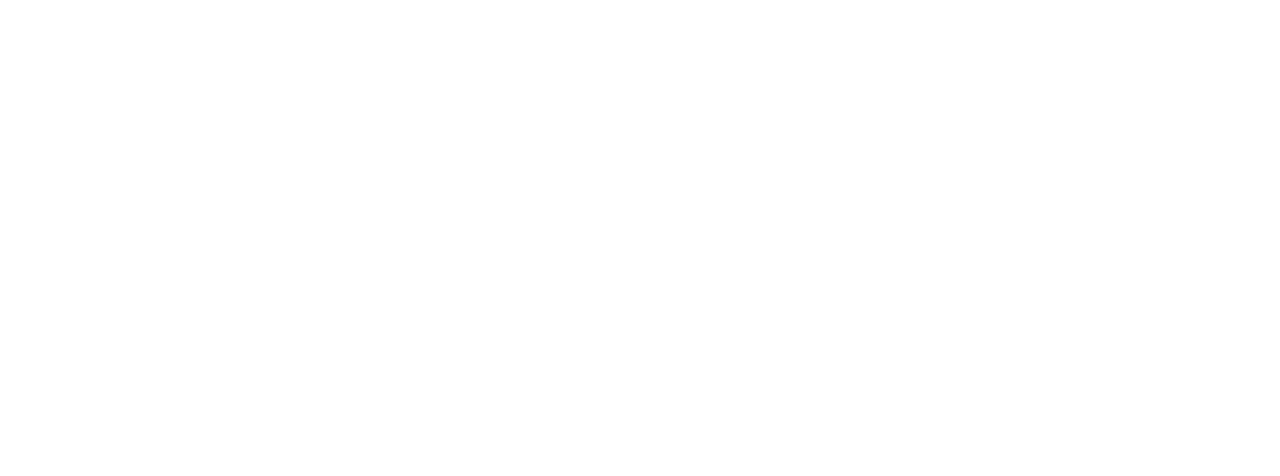
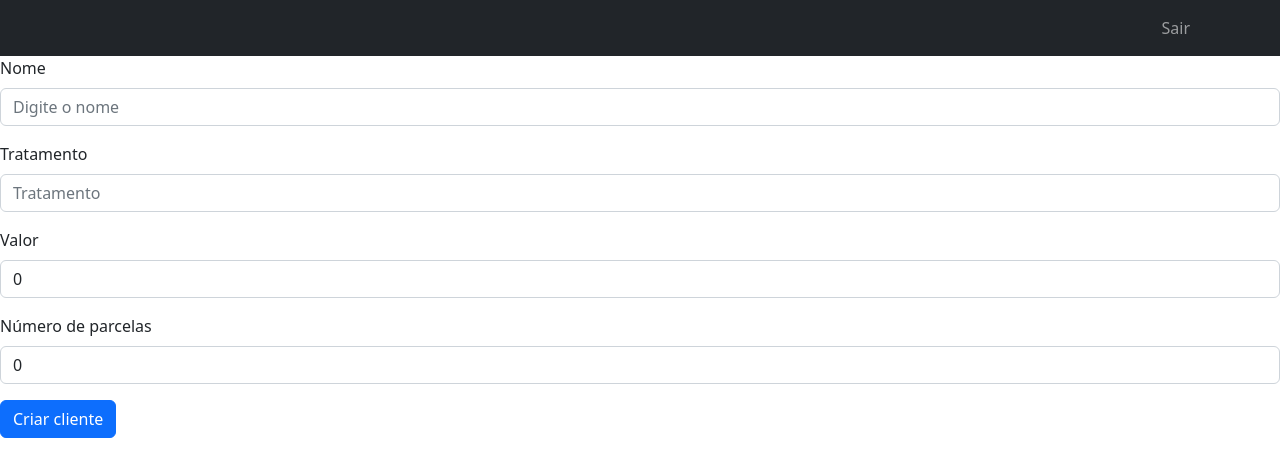
Before and after one commit to Humberto-Bonadiman/softeo-frontend, a React (Create React App) app: page /clients/create in a window 1280 px wide. Before the commit this address had no page. Shown: the top 476 px of the page. Built offline with nearby package versions, Linux system fonts and the light colour scheme.

Commit message:
feat: create page to create new clients

```diff
--- a/src/pages/Clients.tsx
+++ b/src/pages/Clients.tsx
@@ -1,12 +1,14 @@
 import { useContext, useEffect } from 'react';
-import { Link } from 'react-router-dom';
+import { Link, useNavigate } from 'react-router-dom';
 import { fetchApiShowClientByDentistId, fetchApiFindClientById } from '../services/fetchApi';
 import { DentistContext } from '../context/DentistContext';
 import Header from '../components/Header';
 import { VscEdit, VscTrash } from 'react-icons/vsc';
+import '../styles/clients.css';
 
 const Clients = () => {
   const { setAllClients, allClients, setOneClient } = useContext(DentistContext);
+  const navigate = useNavigate();
 
   const getClientsByDentist = async () => {
     const value = localStorage.getItem('token');
@@ -25,6 +27,10 @@
     const result = await fetchApiFindClientById(id, value.substring(1, value.length-1));
     const data = await result.json();
     setOneClient(data);
+  };
+
+  const navigateToCreateUser = () => {
+    navigate('/clients/create');
   };
 
 /*   const deleteClient = (id: string) => {
@@ -47,7 +53,17 @@
   return(
     <div>
       <Header />
-      <h1>Clients</h1>
+      <div className="below-header">
+        <h3 className="h3">Listagem de clientes</h3>
+        <button
+          type="button"
+          className="btn btn-primary"
+          data-testid="redirect-button"
+          onClick={ navigateToCreateUser }
+        >
+          Adicionar novo contato
+        </button>
+      </div>
       <div className="table-responsive">
         <table className="table table-sm table-dark">
           <thead>
--- /dev/null
+++ b/src/pages/CreateClient.tsx
@@ -0,0 +1,103 @@
+import { useState } from 'react';
+import { useNavigate, useParams } from 'react-router-dom';
+import Header from './../components/Header';
+import Button from 'react-bootstrap/Button';
+import { Alert, Form } from 'react-bootstrap';
+import { fetchApiCreateClient } from '../services/fetchApi';
+// import { DentistContext } from '../context/DentistContext';
+
+const CreateClient = () => {
+  const navigate = useNavigate();
+  const { id } = useParams();
+  const [error, setError] = useState(false);
+  const [name, setName] = useState('');
+  const [treatment, setTreatment] = useState('');
+  const [valueTreatment, setValueTreatment] = useState('0');
+  const [numberPlots, setNumberPlots] = useState(0);
+
+  const handleClick = async (event: { preventDefault: () => void; }) => {
+    event.preventDefault();
+    const token = localStorage.getItem('token') || '';
+    const value = parseInt(valueTreatment);
+    const result = await fetchApiCreateClient(
+      token.substring(1, token.length-1),
+      { name, treatment, value, numberPlots },
+    );
+    const ERROR = 401;
+    if (result.status === ERROR) {
+      setError(true);
+    }
+    const STATUS_CODE_CREATE = 201;
+    if (result.status === STATUS_CODE_CREATE) {
+      setError(false);
+      navigate('/clients');
+    }
+  };
+
+  const ALERT = (
+    <Alert
+      key="danger"
+      variant="danger"
+      className="container-sm error text-center mt-3 w-50"
+      data-testid="common_edit_client__element-invalid-update"
+      style={ { maxWidth: '400px', minWidth: '300px' } }
+      onClose={ () => setError(false) }
+      dismissible
+    >
+      Algum dado não foi informado ou não está correto.
+    </Alert>
+  );
+
+  return (
+    <div>
+      <Header />
+
+      <Form>
+        <Form.Group className="mb-3" controlId="formBasicName">
+          <Form.Label>Nome</Form.Label>
+          <Form.Control
+            type="text"
+            placeholder="Digite o nome"
+            value={ name }
+            onChange={ ({ target }) => setName(target.value) }
+          />
+        </Form.Group>
+        <Form.Group className="mb-3" controlId="formBasicTreatment">
+          <Form.Label>Tratamento</Form.Label>
+          <Form.Control
+            type="text"
+            placeholder="Tratamento"
+            value={ treatment }
+            onChange={ ({ target }) => setTreatment(target.value) }
+          />
+        </Form.Group>
+        <Form.Group className="mb-3" controlId="formBasicValue">
+          <Form.Label>Valor</Form.Label>
+          <Form.Control
+            type="number"
+            min="0"
+            value={ valueTreatment }
+            step=".01"
+            onChange={ ({ target }) => setValueTreatment(target.value) }
+          />
+        </Form.Group>
+        <Form.Group className="mb-3" controlId="formBasicNumberPlots">
+          <Form.Label>Número de parcelas</Form.Label>
+          <Form.Control
+            type="number"
+            min="0"
+            value={ numberPlots }
+            onChange={ ({ target }) => setNumberPlots(parseInt(target.value)) }
+          />
+        </Form.Group>
+
+        <Button variant="primary" type="submit" onClick={ handleClick }>
+          Criar cliente
+        </Button>
+      </Form>
+      { error && ALERT }
+    </div>
+  );
+};
+
+export default CreateClient;
--- a/src/routes/AppRoutes.tsx
+++ b/src/routes/AppRoutes.tsx
@@ -1,6 +1,7 @@
 import React from 'react';
 import { BrowserRouter as Router, useRoutes, Navigate } from 'react-router-dom';
 import Clients from '../pages/Clients';
+import CreateClient from '../pages/CreateClient';
 import EditClient from '../pages/EditClient';
 import Login from '../pages/Login';
 import Register from '../pages/Register';
@@ -11,6 +12,7 @@
     { path: '/login', element: <Login /> },
     { path: '/register', element: <Register /> },
     { path: '/clients/edit/:id', element: <EditClient /> },
+    { path: '/clients/create', element: <CreateClient /> },
     { path: '/clients', element: <Clients /> }
   ]);
 };
--- a/src/services/fetchApi.tsx
+++ b/src/services/fetchApi.tsx
@@ -1,4 +1,4 @@
-import { clientWithDateInterface } from "../interfaces/clientInterface";
+import { clientInterface, clientWithDateInterface } from "../interfaces/clientInterface";
 
 const appJson = 'application/json';
 const softeo = 'https://softeo-backend-humberto.herokuapp.com';
@@ -81,3 +81,20 @@
   const response = await fetchUpdateClientById;
   return response;
 };
+
+export const fetchApiCreateClient = async (
+  token: string,
+  elementsClient: clientInterface
+) => {
+  const fetchUpdateClientById = fetch(`${request}/client`, {
+    method: 'POST',
+    headers: {
+      Accept: appJson,
+      'Content-Type': appJson,
+      Authorization: token,
+    },
+    body: JSON.stringify(elementsClient),
+  });
+  const response = await fetchUpdateClientById;
+  return response;
+};
--- /dev/null
+++ b/src/styles/clients.css
@@ -0,0 +1,6 @@
+.below-header{
+  display: flex;
+  flex-direction: row;
+  justify-content: space-between;
+  padding: 20px;
+}
```
